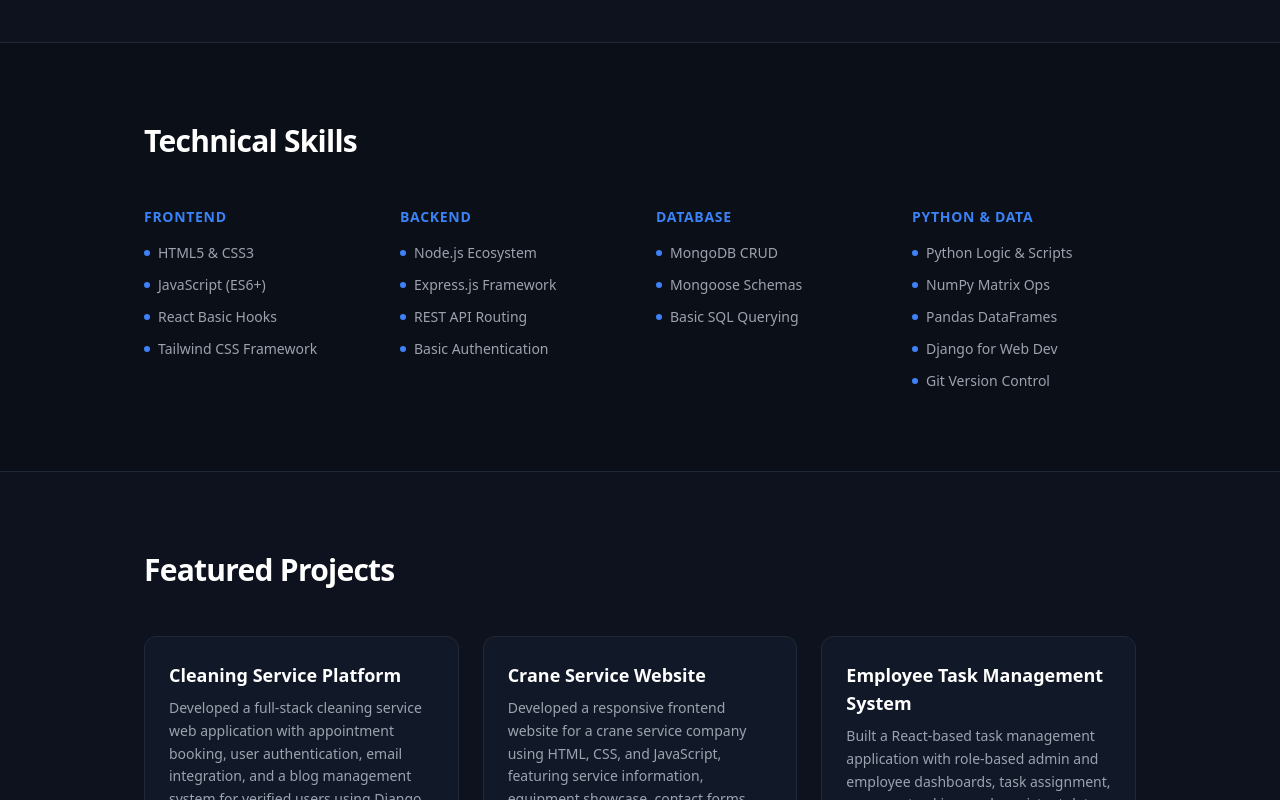
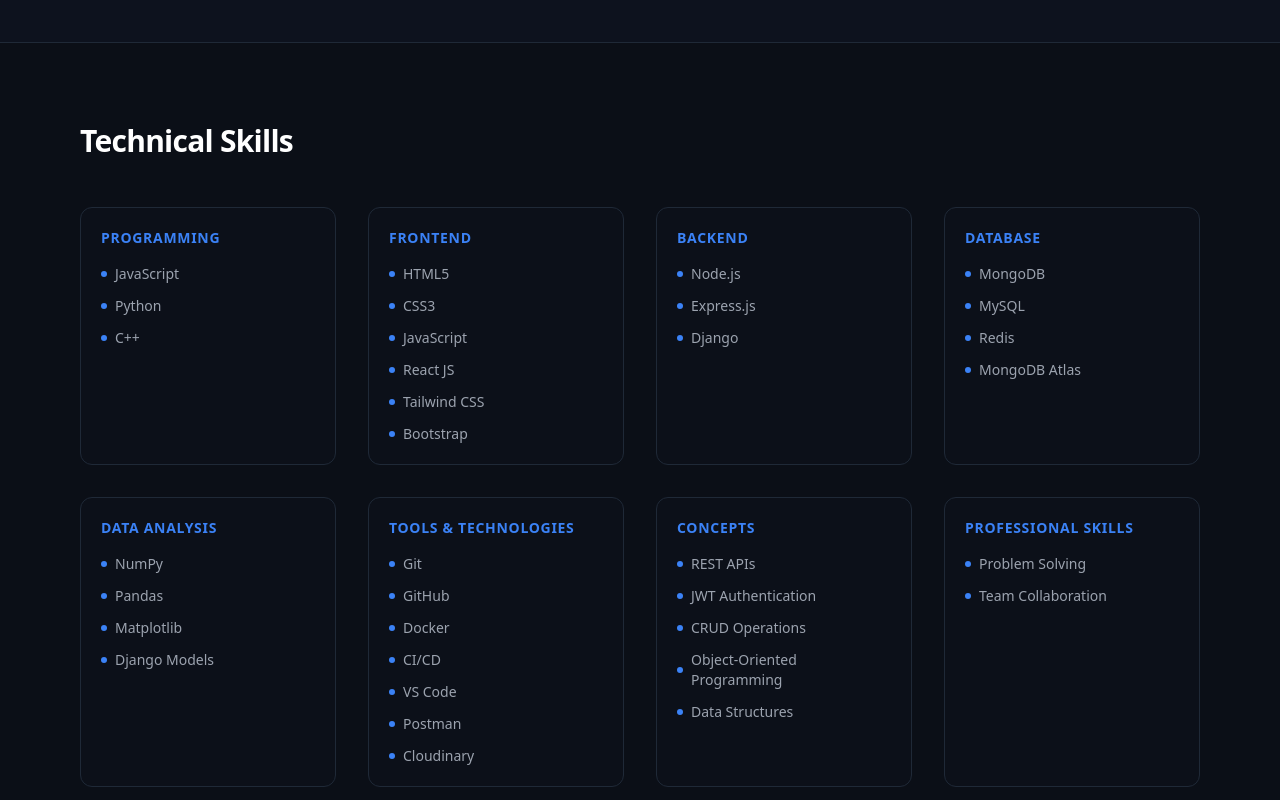
Before and after one commit to iamraj333/official-portfolio, a React (Vite) app in the folder client/: page / in a window 1280 px wide. Shown: the part 1100-1900 px from the top of the page. Built offline with nearby package versions, Linux system fonts and the light colour scheme; no server answers.

Commit message:
skills section improvement

```diff
--- a/client/src/Skills.jsx
+++ b/client/src/Skills.jsx
@@ -1,37 +1,98 @@
-import React from 'react';
+import React from "react";
 
 export default function Skills() {
   const skillGroups = [
     {
+      title: "Programming",
+      items: ["JavaScript", "Python", "C++"],
+    },
+    {
       title: "Frontend",
-      items: ["HTML5 & CSS3", "JavaScript (ES6+)", "React Basic Hooks", "Tailwind CSS Framework"]
+      items: [
+        "HTML5",
+        "CSS3",
+        "JavaScript",
+        "React JS",
+        "Tailwind CSS",
+        "Bootstrap",
+      ],
     },
     {
       title: "Backend",
-      items: ["Node.js Ecosystem", "Express.js Framework", "REST API Routing", "Basic Authentication"]
+      items: ["Node.js", "Express.js", "Django"],
     },
     {
       title: "Database",
-      items: ["MongoDB CRUD", "Mongoose Schemas", "Basic SQL Querying"]
+      items: ["MongoDB", "MySQL", "Redis", "MongoDB Atlas"],
     },
     {
-      title: "Python & Data",
-      items: ["Python Logic & Scripts", "NumPy Matrix Ops", "Pandas DataFrames", "Django for Web Dev", "Git Version Control"]
-    }
+      title: "Data Analysis",
+      items: [
+        "NumPy",
+        "Pandas",
+        "Matplotlib",
+        "Django Models",
+      ],
+    },
+    {
+      title: "Tools & Technologies",
+      items: [
+        "Git",
+        "GitHub",
+        "Docker",
+        "CI/CD",
+        "VS Code",
+        "Postman",
+        "Cloudinary",
+      ],
+    },
+    {
+      title: "Concepts",
+      items: [
+        "REST APIs",
+        "JWT Authentication",
+        "CRUD Operations",
+        "Object-Oriented Programming",
+        "Data Structures",
+      ],
+    },
+    {
+      title: "Professional Skills",
+      items: [
+        "Problem Solving",
+        "Team Collaboration",
+      ],
+    },
   ];
 
   return (
     <section id="skills" className="border-t border-gray-800 py-20">
-      <div className="max-w-5xl mx-auto px-4">
-        <h2 className="text-2xl md:text-3xl font-bold tracking-tight mb-12">Technical Skills</h2>
+      <div className="max-w-6xl mx-auto px-4">
+        <h2 className="text-2xl md:text-3xl font-bold tracking-tight mb-12">
+          Technical Skills
+        </h2>
+
         <div className="grid grid-cols-1 sm:grid-cols-2 lg:grid-cols-4 gap-8">
           {skillGroups.map((group, idx) => (
-            <div key={idx} className='group'>
-              <h3 className="text-sm font-semibold text-[#3b82f6] tracking-wider uppercase mb-4 transition-all duration-300 lg:group-hover:-translate-x-2">{group.title}</h3>
+            <div
+              key={idx}
+              className="group rounded-xl border border-gray-800 bg-gray-900/20 p-5 hover:border-blue-500/50 transition-all duration-300"
+            >
+              <h3 className="text-sm font-semibold text-blue-500 tracking-wider uppercase mb-4 transition-all duration-300 group-hover:-translate-x-2">
+                {group.title}
+              </h3>
+
               <ul className="space-y-3 text-sm text-gray-400">
                 {group.items.map((item, i) => (
-                  <li key={i} className="flex items-center gap-2 transition-all duration-300 group-hover:translate-x-[var(--tx)]"  style={{ "--tx": `${(i%2==0)? 10 : (-10)}px` }}>
-                    <span className="w-1.5 h-1.5 rounded-full bg-[#3b82f6] "></span> {item}
+                  <li
+                    key={i}
+                    className="flex items-center gap-2 transition-all duration-300 group-hover:translate-x-[var(--tx)]"
+                    style={{
+                      "--tx": `${i % 2 === 0 ? 8 : -8}px`,
+                    }}
+                  >
+                    <span className="w-1.5 h-1.5 rounded-full bg-blue-500"></span>
+                    {item}
                   </li>
                 ))}
               </ul>
```
